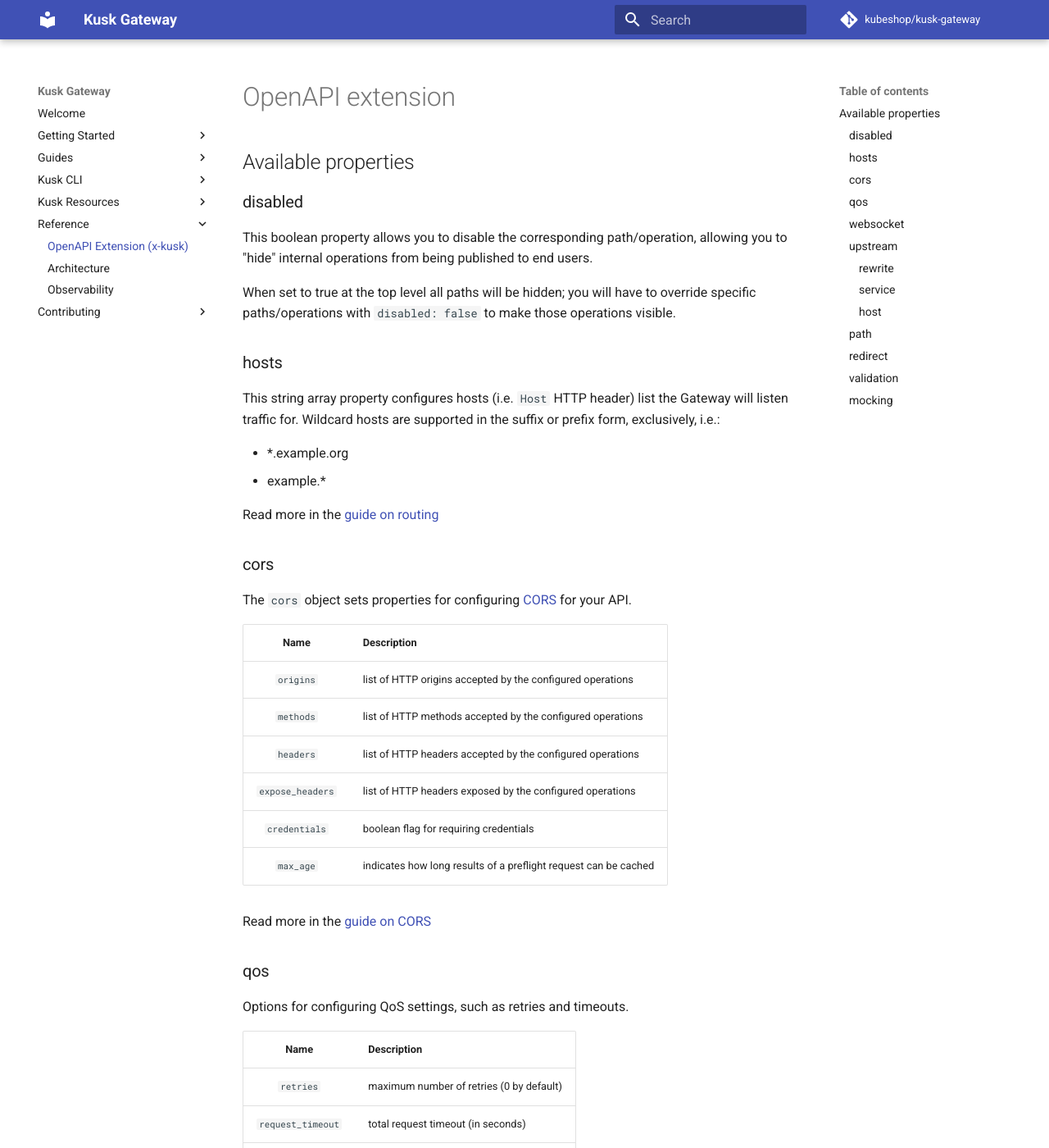
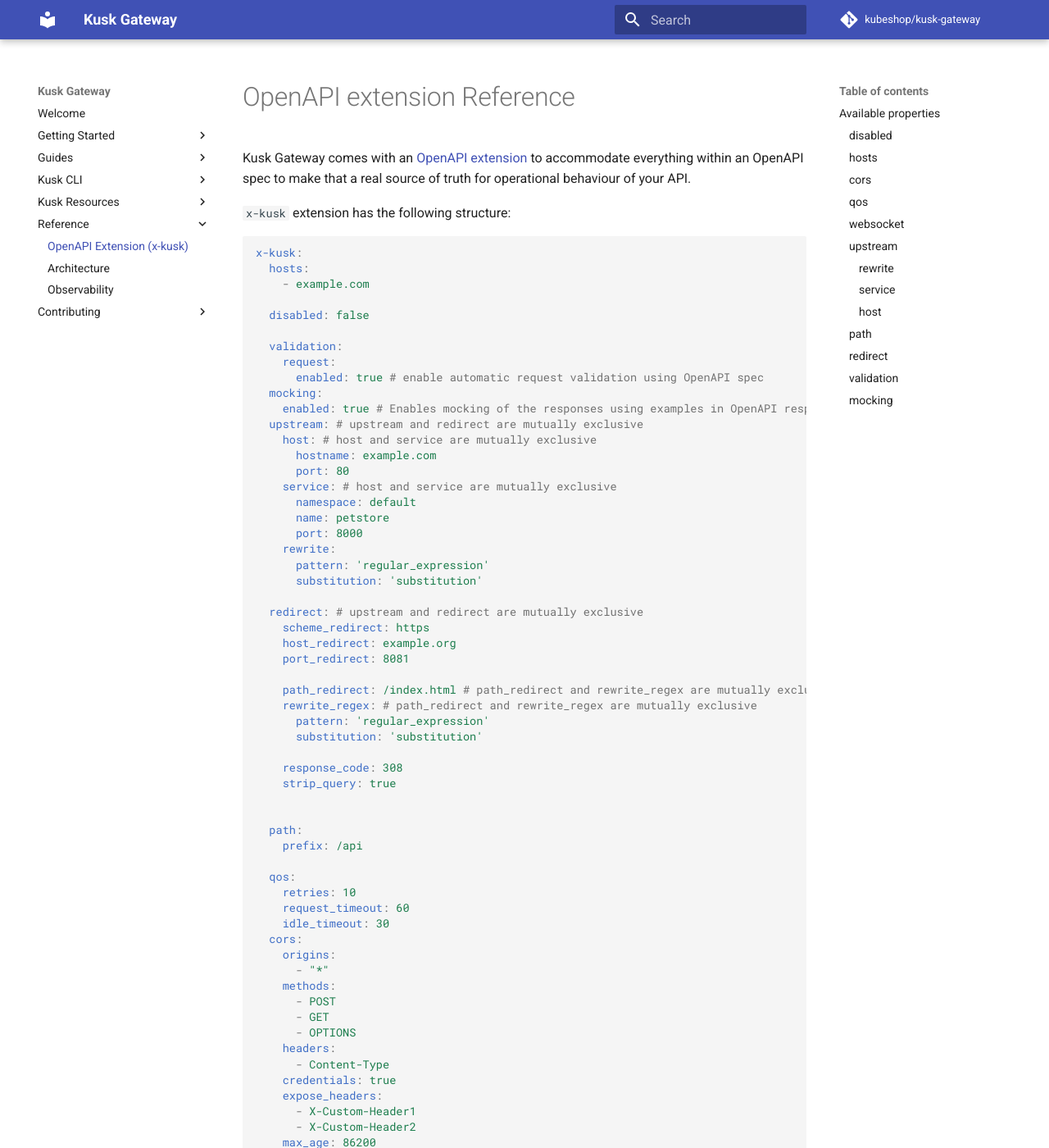
Before and after one commit to kubeshop/kusk-gateway, an MkDocs documentation site: the page built from docs/reference/extension.md, in a window 1280 px wide and 1400 px high. Shown: the whole window at 82% size. Built offline with MkDocs 1.6.1 and Material for MkDocs 9.7.7, drawn with Linux system fonts in a browser that asks for light colours; comment, search, counter and statistics services are not loaded; some of the changed text lies outside the part shown.

````diff
--- a/docs/reference/extension.md
+++ b/docs/reference/extension.md
@@ -1,5 +1,73 @@
-# OpenAPI extension
+# OpenAPI extension Reference
 
+Kusk Gateway comes with an [OpenAPI extension](https://swagger.io/specification/#specification-extensions) to accommodate everything within
+an OpenAPI spec to make that a real source of truth for operational behaviour of your API.
+
+`x-kusk` extension has the following structure:
+
+```yaml
+x-kusk:
+  hosts:
+    - example.com
+
+  disabled: false
+
+  validation:
+    request:
+      enabled: true # enable automatic request validation using OpenAPI spec
+  mocking:
+    enabled: true # Enables mocking of the responses using examples in OpenAPI responses definition.
+  upstream: # upstream and redirect are mutually exclusive
+    host: # host and service are mutually exclusive
+      hostname: example.com
+      port: 80
+    service: # host and service are mutually exclusive
+      namespace: default
+      name: petstore
+      port: 8000
+    rewrite:
+      pattern: 'regular_expression'
+      substitution: 'substitution'
+
+  redirect: # upstream and redirect are mutually exclusive
+    scheme_redirect: https
+    host_redirect: example.org
+    port_redirect: 8081
+
+    path_redirect: /index.html # path_redirect and rewrite_regex are mutually exclusive
+    rewrite_regex: # path_redirect and rewrite_regex are mutually exclusive
+      pattern: 'regular_expression'
+      substitution: 'substitution'
+
+    response_code: 308
+    strip_query: true
+
+
+  path:
+    prefix: /api
+
+  qos:
+    retries: 10
+    request_timeout: 60
+    idle_timeout: 30
+  cors:
+    origins:
+      - "*"
+    methods:
+      - POST
+      - GET
+      - OPTIONS
+    headers:
+      - Content-Type
+    credentials: true
+    expose_headers:
+      - X-Custom-Header1
+      - X-Custom-Header2
+    max_age: 86200
+  websocket: true
+```
+
+Check out the [OpenAPI Extension overview](../guides/working-with-extension.md) to see how it is used.
 
 ## Available properties
 
````
Also changed, not shown: docs/guides/routing.md (+31 -0 lines).
